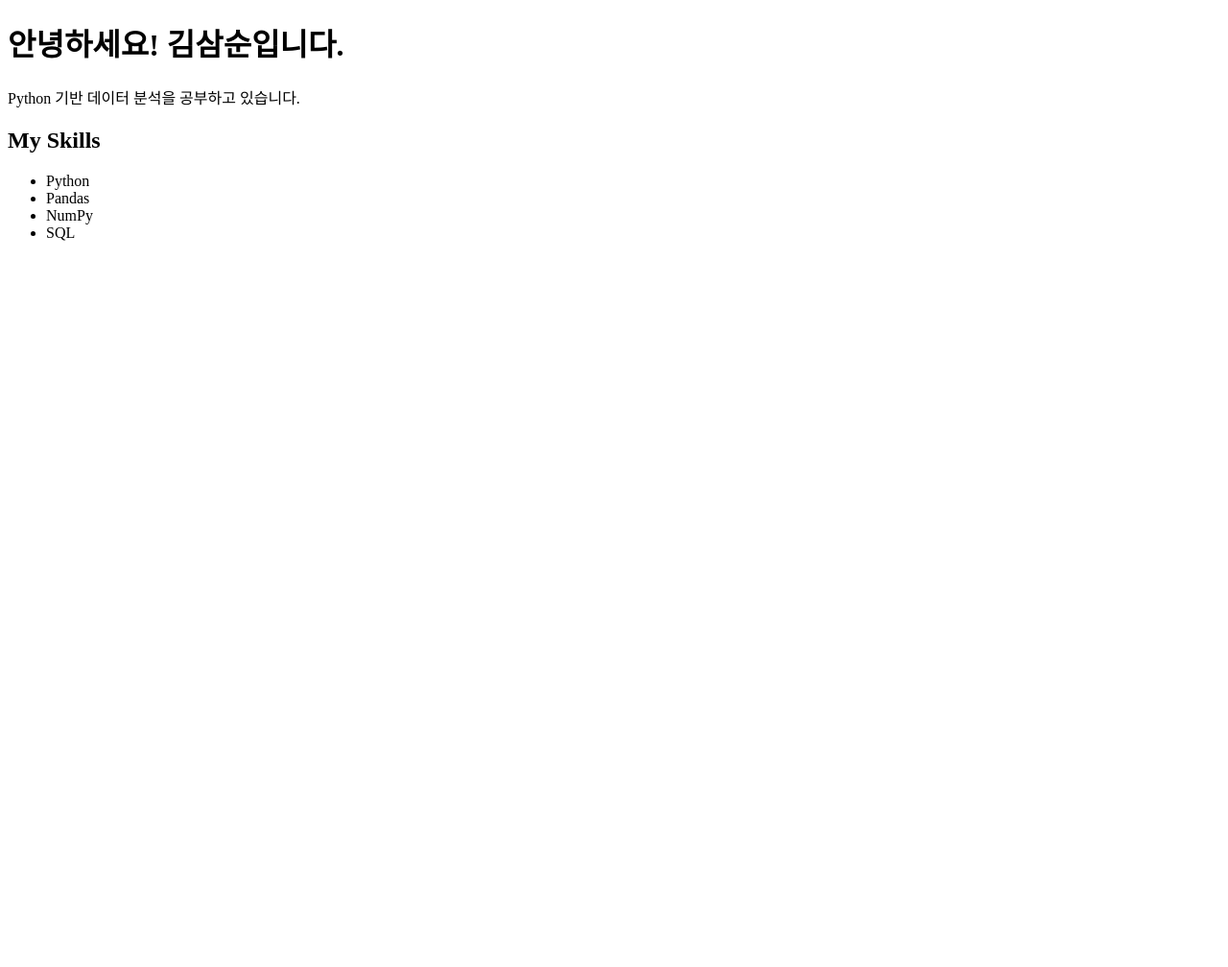
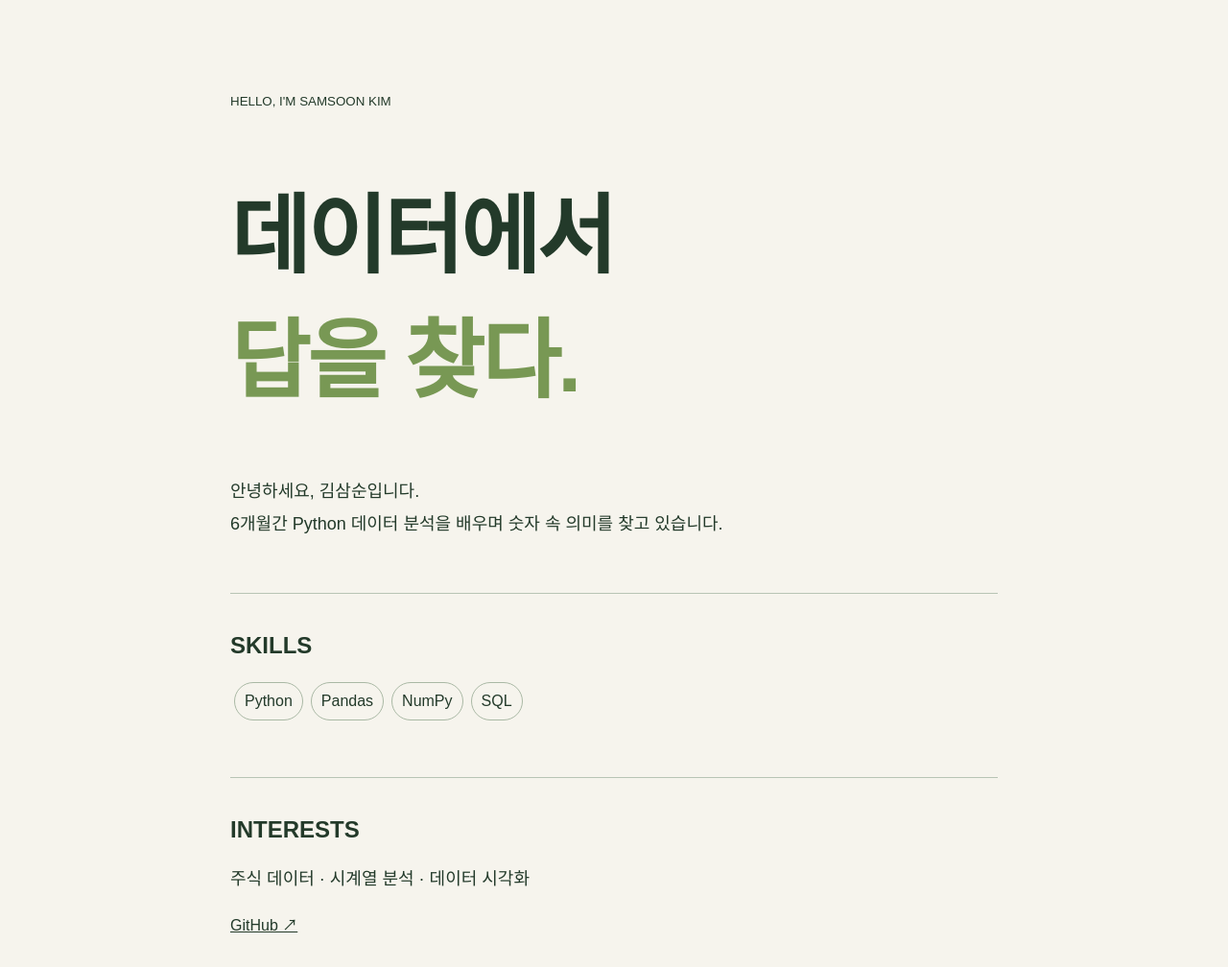
Before and after one commit to jlhl1009/Practice-1, a plain HTML site: page index.html in a window 1280 px wide. Shown: the whole page at 96% size. Before the commit the page ends 800 px from the top, so only its background shows below. Drawn offline with Linux system fonts and the light colour scheme.

Commit message:
Update index.html

```diff
--- a/index.html
+++ b/index.html
@@ -1,25 +1,28 @@
-<!DOCTYPE html>
+<!doctype html>
 <html lang="ko">
-
-<head>
-    <meta charset="UTF-8">
-    <meta name="viewport" content="width=device-width, initial-scale=1.0">
-    <title>김삼순 | Data Analyst</title>
-</head>
-
-<body>
-    <h1>안녕하세요! 김삼순입니다.</h1>
-
-    <p>Python 기반 데이터 분석을 공부하고 있습니다.</p>
-
-    <h2>My Skills</h2>
-
-    <ul>
-        <li>Python</li>
-        <li>Pandas</li>
-        <li>NumPy</li>
-        <li>SQL</li>
-    </ul>
-
-</body>
+<meta charset="utf-8">
+<meta name="viewport" content="width=device-width,initial-scale=1">
+<title>김삼순 | Data Analyst</title>
+<style>
+body{margin:0;background:#f6f4ed;color:#233a2a;font-family:Arial,sans-serif}
+main{max-width:800px;margin:auto;padding:12vh 7%}
+h1{font-size:clamp(45px,10vw,90px);letter-spacing:-3px}
+em{color:#789854;font-style:normal}
+p{font-size:18px;line-height:1.9}
+section{border-top:1px solid #b8c4b5;margin-top:55px;padding-top:20px}
+span{display:inline-block;border:1px solid #aab9a5;border-radius:30px;padding:10px;margin:4px}
+a{color:inherit}
+</style>
+<main>
+<small>HELLO, I'M SAMSOON KIM</small>
+<h1>데이터에서<br><em>답을 찾다.</em></h1>
+<p>안녕하세요, 김삼순입니다.<br>6개월간 Python 데이터 분석을 배우며 숫자 속 의미를 찾고 있습니다.</p>
+<section><h2>SKILLS</h2>
+<span>Python</span><span>Pandas</span><span>NumPy</span><span>SQL</span>
+</section>
+<section><h2>INTERESTS</h2>
+<p>주식 데이터 · 시계열 분석 · 데이터 시각화</p>
+</section>
+<a href="https://github.com/jlhl1009">GitHub ↗</a>
+</main>
 </html>
```
